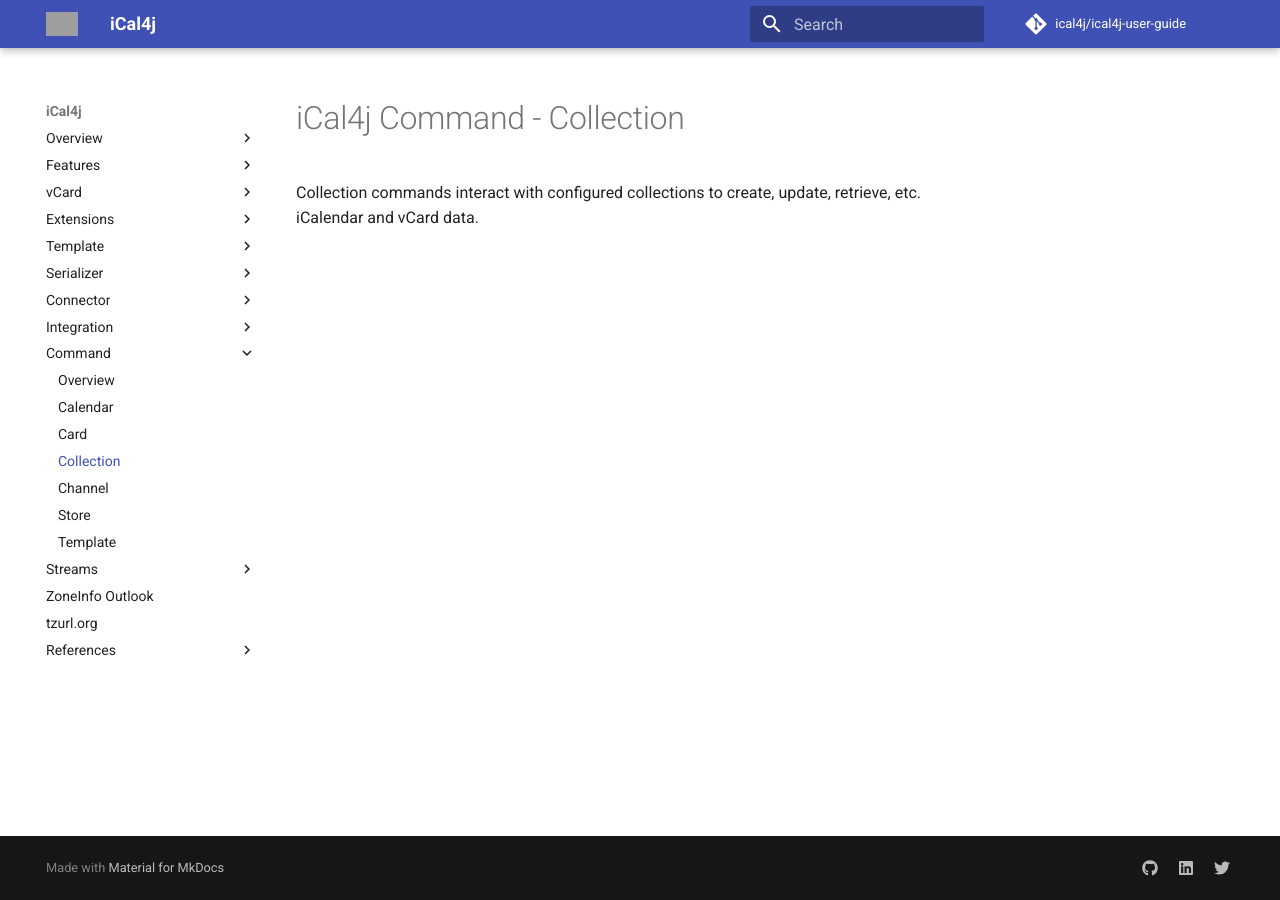
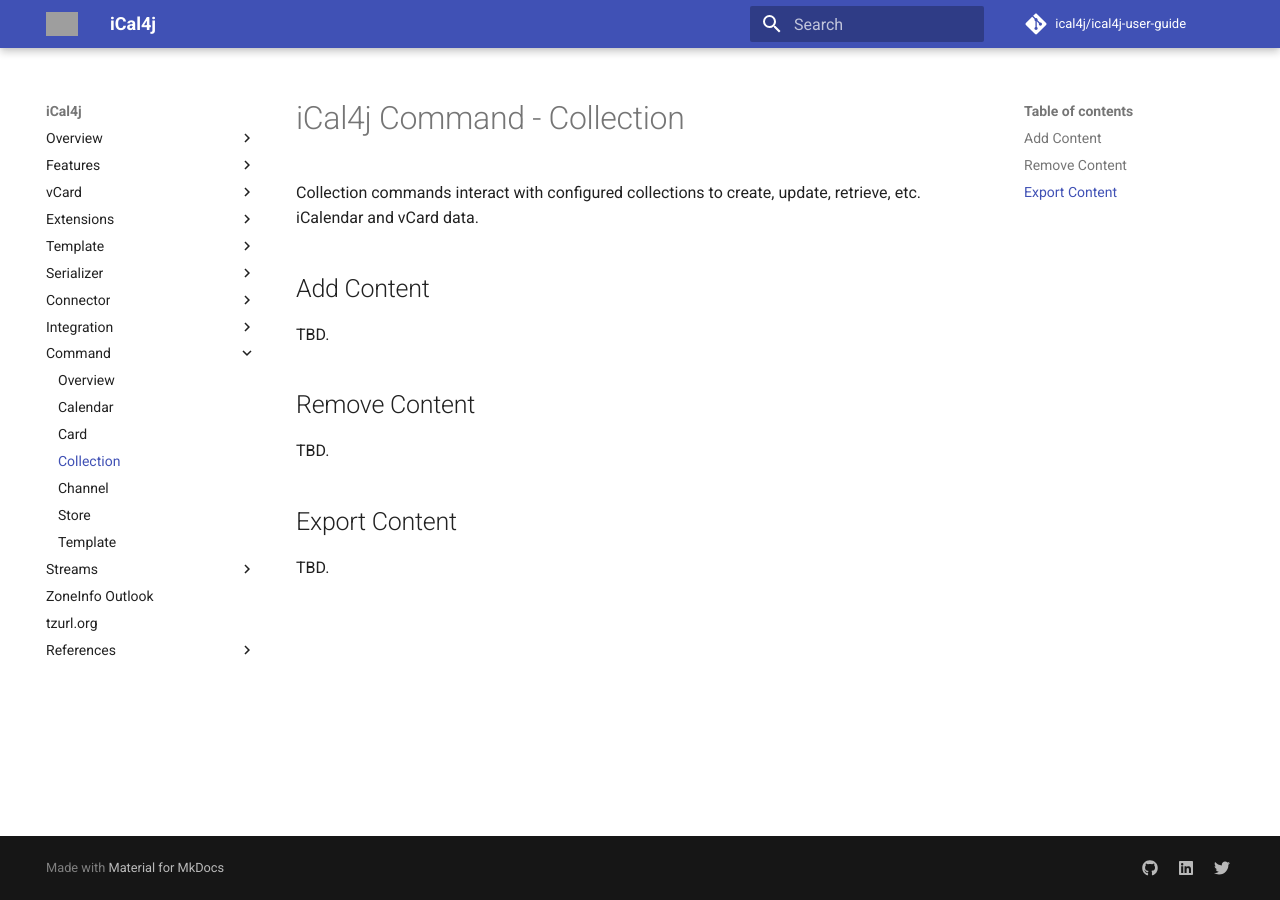
Before and after one commit to ical4j/ical4j-user-guide, an MkDocs documentation site: the page built from docs/command/collection.md, in a window 1280 px wide. Built offline with MkDocs 1.6.1 and Material for MkDocs 9.7.7, drawn with Linux system fonts in a browser that asks for light colours; comment, search, counter and statistics services are not loaded; grey boxes are pictures that could not be loaded.

Commit message:
Update collection.md

```diff
--- a/docs/command/collection.md
+++ b/docs/command/collection.md
@@ -1,3 +1,15 @@
 # iCal4j Command - Collection
 
 Collection commands interact with configured collections to create, update, retrieve, etc. iCalendar and vCard data.
+
+## Add Content
+
+TBD.
+
+## Remove Content
+
+TBD.
+
+## Export Content
+
+TBD.
```
